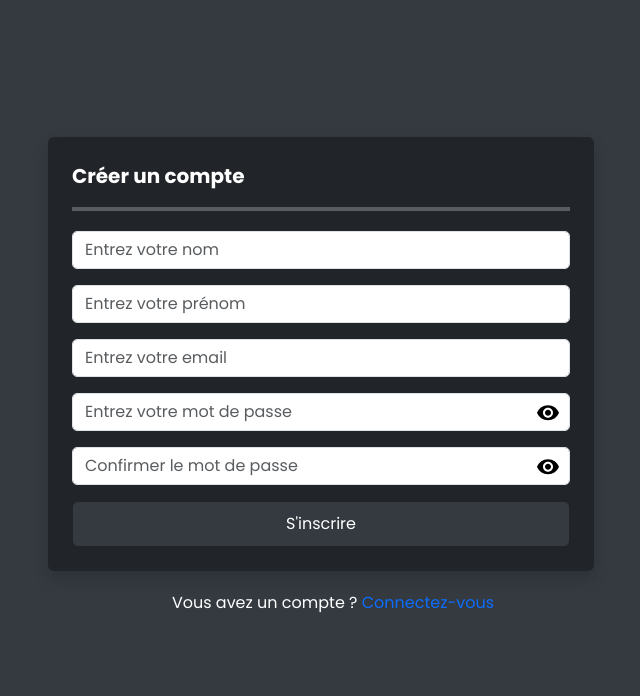
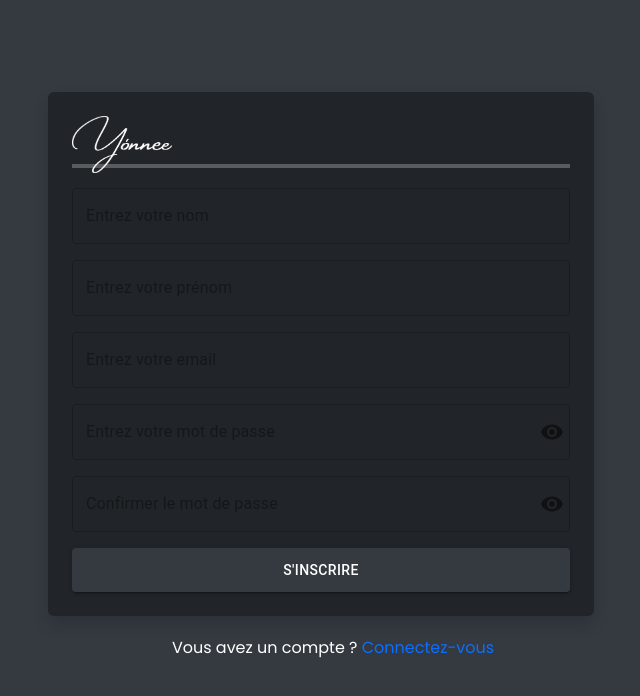
Before and after one commit to gervais6/carte-consulaire, a React (Create React App) app: page /compte in a window 1280 px wide. Shown: the top 696 px of the page, without its empty margins (319-959 px from the left). Built offline with nearby package versions, Linux system fonts and the light colour scheme.

Commit message:
modif design

```diff
--- a/src/pages/Compte.js
+++ b/src/pages/Compte.js
@@ -4,8 +4,11 @@ import { Link, useNavigate } from 'react-router-dom';
 import { ToastContainer, toast } from 'react-toastify';
 import axios from 'axios';
 import 'react-toastify/dist/ReactToastify.css';
+import { IconButton, InputAdornment, TextField, Button } from '@mui/material';
 import Visibility from '@mui/icons-material/Visibility';
 import VisibilityOff from '@mui/icons-material/VisibilityOff';
+import logo from '../pages/Logo Yonnee.png'; // Importez l'image de votre logo
+
 
 const Compte = () => {
   const [name, setName] = useState('');
@@ -50,11 +53,12 @@ const Compte = () => {
             <div className="col-md-6 offset-md-3">
               <form onSubmit={handleSubmit} className="bg-dark p-4 rounded shadow">
                 <div className="modal-header" style={{ background: '#212529', color: 'white' }}>
-                  <h5 className="modal-title" id="loginModalLabel">Créer un compte</h5>
+                <img src={logo} alt="Logo" style={{ width: '100px', marginBottom: '-25px' }} /> {/* Logo Display */}
                 </div>
                 <hr style={{ border: "2px solid white", marginBottom: 20 }} />
+
                 <div className="mb-3">
-                  <input
+                  <TextField
                     type="text"
                     id="name"
                     name="name"
@@ -62,12 +66,13 @@ const Compte = () => {
                     value={name}
                     onChange={(e) => setName(e.target.value)}
                     placeholder="Entrez votre nom"
-                    className="form-control"
+                    fullWidth
+                    variant="outlined"
                     style={{ borderRadius: '5px' }}
                   />
                 </div>
                 <div className="mb-3">
-                  <input
+                  <TextField
                     type="text"
                     id="prenom"
                     name="prenom"
@@ -75,12 +80,13 @@ const Compte = () => {
                     value={prenom}
                     onChange={(e) => setPrenom(e.target.value)}
                     placeholder="Entrez votre prénom"
-                    className="form-control"
+                    fullWidth
+                    variant="outlined"
                     style={{ borderRadius: '5px' }}
                   />
                 </div>
                 <div className="mb-3">
-                  <input
+                  <TextField
                     type="email"
                     id="email"
                     name="email"
@@ -88,12 +94,13 @@ const Compte = () => {
                     value={email}
                     onChange={(e) => setEmail(e.target.value)}
                     placeholder="Entrez votre email"
-                    className="form-control"
+                    fullWidth
+                    variant="outlined"
                     style={{ borderRadius: '5px' }}
                   />
                 </div>
                 <div className="mb-3" style={{ position: 'relative' }}>
-                  <input
+                  <TextField
                     type={showPassword ? 'text' : 'password'}
                     id="password"
                     name="password"
@@ -101,18 +108,22 @@ const Compte = () => {
                     value={password}
                     onChange={(e) => setPassword(e.target.value)}
                     placeholder="Entrez votre mot de passe"
-                    className="form-control"
+                    fullWidth
+                    variant="outlined"
                     style={{ borderRadius: '5px' }}
                   />
-                  <span
+                  <InputAdornment position="end" style={{ position: 'absolute', right: '10px', top: '50%', transform: 'translateY(-50%)' }}>
+                    <IconButton
                       onClick={() => setShowPassword(!showPassword)}
-                    style={{ position: 'absolute', right: '10px', top: '50%', transform: 'translateY(-50%)', cursor: 'pointer', color: 'black' }}
+                      edge="end"
+                      style={{ background: 'transparent' }}
                     >
                       {showPassword ? <VisibilityOff /> : <Visibility />}
-                  </span>
+                    </IconButton>
+                  </InputAdornment>
                 </div>
                 <div className="mb-3" style={{ position: 'relative' }}>
-                  <input
+                  <TextField
                     type={showPasswordConfirmation ? 'text' : 'password'}
                     id="passwordConfirmation"
                     name="passwordConfirmation"
@@ -120,19 +131,24 @@ const Compte = () => {
                     value={passwordConfirmation}
                     onChange={(e) => setPasswordConfirmation(e.target.value)}
                     placeholder="Confirmer le mot de passe"
-                    className="form-control"
+                    fullWidth
+                    variant="outlined"
                     style={{ borderRadius: '5px' }}
                   />
-                  <span
+                  <InputAdornment position="end" style={{ position: 'absolute', right: '10px', top: '50%', transform: 'translateY(-50%)' }}>
+                    <IconButton
                       onClick={() => setShowPasswordConfirmation(!showPasswordConfirmation)}
-                    style={{ position: 'absolute', right: '10px', top: '50%', transform: 'translateY(-50%)', cursor: 'pointer', color: 'black' }}
+                      edge="end"
+                      style={{ background: 'transparent' }}
                     >
                       {showPasswordConfirmation ? <VisibilityOff /> : <Visibility />}
-                  </span>
+                    </IconButton>
+                  </InputAdornment>
                 </div>
-                <button type="submit" className="btn btn-dark" style={{ width: '100%', padding: '10px',background:"#343a40" }}>S'inscrire</button>
+                <Button type="submit" variant="contained" color="primary" style={{ width: '100%', padding: '10px', background: "#343a40" }}>
+                  S'inscrire
+                </Button>
               </form>
-
 
               <div className="form-check d-flex justify-content-center mb-5" style={{ marginTop: 20, color: "white", whiteSpace: 'nowrap' }}>
                 <label className="form-check-label" htmlFor="form2Example3">
--- a/src/pages/Mdp.js
+++ b/src/pages/Mdp.js
@@ -4,6 +4,9 @@ import { Link, useNavigate } from 'react-router-dom';
 import { ToastContainer, toast } from 'react-toastify';
 import axios from 'axios';
 import 'react-toastify/dist/ReactToastify.css';
+import { TextField, Button } from '@mui/material';
+import logo from '../pages/Logo Yonnee.png'; // Importez l'image de votre logo
+
 
 const MotsDePasseOublier = () => {
   const [formData, setFormData] = useState({
@@ -63,11 +66,11 @@ const MotsDePasseOublier = () => {
           <div className="col-md-6 offset-md-3">
             <form onSubmit={handleSubmit} className="bg-dark p-4 rounded shadow">
               <div className="modal-header" style={{ background: '#212529', color: 'white' }}>
-                <h5 className="modal-title" id="loginModalLabel">Réinitialiser votre mot de passe</h5>
+              <img src={logo} alt="Logo" style={{ width: '100px', marginBottom: '-25px' }} /> {/* Logo Display */}
               </div>
               <hr style={{ border: "2px solid white", marginBottom: 20 }} />
               <div className="mb-3">
-                <input
+                <TextField
                   type="email"
                   id="email"
                   name="email"
@@ -75,15 +78,16 @@ const MotsDePasseOublier = () => {
                   value={formData.email}
                   onChange={handleChange}
                   placeholder="Entrez votre email"
-                  className="form-control"
+                  fullWidth
+                  variant="outlined"
                   style={{ borderRadius: '5px' }}
                 />
               </div>
-              <button type="submit" className="btn btn-dark" style={{ width: '100%', padding: '10px', background: "#343a40" }}>
+              <Button type="submit" variant="contained" color="primary" style={{ width: '100%', padding: '10px', background: "#343a40" }}>
                 Envoyer votre e-mail
-              </button>
+              </Button>
             </form>
-            <p className="text-center" style={{ marginTop: '20px', color: "white" ,fontSize:18}}>
+            <p className="text-center" style={{ marginTop: '20px', color: "white", fontSize: 18 }}>
               Revenir à la <Link to="/connect" style={{ textDecoration: 'none' }}>connexion</Link>
             </p>
           </div>
--- a/src/pages/connect.js
+++ b/src/pages/connect.js
@@ -1,19 +1,17 @@
 import React, { useState } from 'react';
-import { Link } from 'react-router-dom';
+import { Link, useNavigate } from 'react-router-dom';
 import { ToastContainer } from 'react-toastify';
-import { IconButton, InputAdornment } from '@mui/material';
+import { IconButton, InputAdornment, TextField, Button } from '@mui/material';
 import { Visibility, VisibilityOff } from '@mui/icons-material';
 import logo from '../pages/Logo Yonnee.png'; // Importez l'image de votre logo
 import '../pages/navbar.css';
-import {  useNavigate } from 'react-router-dom';
 import { toast } from 'react-toastify';
 import axios from 'axios';
 import 'react-toastify/dist/ReactToastify.css';
 import { useAuth } from './AuthContext';
 
-
 const LoginForm = () => {
-    const [formData, setFormData] = useState({ email: '', password: '' }); // Change 'name' to 'email'
+    const [formData, setFormData] = useState({ email: '', password: '' });
     const [showPassword, setShowPassword] = useState(false);
     const navigate = useNavigate();
     const { login } = useAuth();
@@ -33,7 +31,7 @@ const LoginForm = () => {
         try {
             const response = await axios.post("http://localhost:8000/api/login", formData);
             if (response.data.success) {
-                login(response.data.token); // Mettez à jour l'état d'authentification
+                login(response.data.token);
                 toast.success("Connexion réussie.");
                 setTimeout(() => {
                     navigate('/suivi');
@@ -49,25 +47,18 @@ const LoginForm = () => {
 
     return (
         <>
-
-
-            {/* Formulaire de connexion */}
-            <div className="d-flex justify-content-center align-items-center" style={{ height: "100vh", background: "#343a40", fontFamily: 'Poppins, sans-serif', fontWeight: 500}}>
+            <div className="d-flex justify-content-center align-items-center" style={{ height: "100vh", background: "#343a40", fontFamily: 'Poppins, sans-serif', fontWeight: 500 }}>
                 <div className="container">
                     <div className="row">
                         <div className="col-md-6 offset-md-3">
                             <form onSubmit={handleSubmit} className="bg-dark p-4 rounded shadow">
                                 <div className="modal-header" style={{ background: '#212529', color: 'white' }}>
-                                    <h5 className="modal-title" id="loginModalLabel">Connexion</h5>
-                                </div>
-                                <div className="input-group mb-4" style={{ display: "flex", alignItems: "center" }}>
-                                    <div style={{ flex: 1 }}>
-                                        <span style={{ fontWeight: 800, color: 'white' }}></span>
-                                    </div>
+                                    <img src={logo} alt="Logo" style={{ width: '100px', marginBottom: '10px' }} /> {/* Logo Display */}
                                 </div>
                                 <hr style={{ border: "2px solid white", marginTop: -20, marginBottom: 20 }} />
+
                                 <div className="mb-3">
-                                    <input
+                                    <TextField
                                         type="text"
                                         id="email"
                                         name="email"
@@ -75,12 +66,13 @@ const LoginForm = () => {
                                         value={formData.email}
                                         onChange={handleChange}
                                         placeholder="Entrez votre email"
-                                        className="form-control"
+                                        fullWidth
+                                        variant="outlined"
                                         style={{ borderRadius: '5px' }}
                                     />
                                 </div>
                                 <div className="mb-3" style={{ position: 'relative' }}>
-                                    <input
+                                    <TextField
                                         type={showPassword ? 'text' : 'password'}
                                         id="password"
                                         name="password"
@@ -88,7 +80,8 @@ const LoginForm = () => {
                                         value={formData.password}
                                         onChange={handleChange}
                                         placeholder="Entrez votre mot de passe"
-                                        className="form-control"
+                                        fullWidth
+                                        variant="outlined"
                                         style={{ borderRadius: '5px' }}
                                     />
                                     <InputAdornment position="end" style={{ position: 'absolute', right: '10px', top: '50%', transform: 'translateY(-50%)' }}>
@@ -103,9 +96,9 @@ const LoginForm = () => {
                                         </IconButton>
                                     </InputAdornment>
                                 </div>
-                                <button type="submit" className="btn btn-dark" style={{ width: '100%', padding: '10px',background:"#343a40" }}>
+                                <Button type="submit" variant="contained" color="primary" style={{ width: '100%', padding: '10px', background: "#343a40" }}>
                                     Se connecter
-                                </button>
+                                </Button>
                             </form>
                             <div className="form-check d-flex justify-content-center mb-5 me-3" style={{ marginTop: 20, color: "white", whiteSpace: 'nowrap' }}>
                                 <label className="form-check-label" htmlFor="form2Example3">
--- a/src/pages/restepassword.js
+++ b/src/pages/restepassword.js
@@ -4,8 +4,10 @@ import { useNavigate, Link, useLocation } from 'react-router-dom';
 import { ToastContainer, toast } from 'react-toastify';
 import axios from 'axios';
 import 'react-toastify/dist/ReactToastify.css';
+import { TextField, Button, IconButton, InputAdornment } from '@mui/material';
 import Visibility from '@mui/icons-material/Visibility';
 import VisibilityOff from '@mui/icons-material/VisibilityOff';
+import logo from '../pages/Logo Yonnee.png'; // Importez l'image de votre logo
 
 const Resetpassword = () => {
   const [formData, setFormData] = useState({
@@ -82,11 +84,11 @@ const Resetpassword = () => {
           <div className="col-md-6 offset-md-3">
             <form onSubmit={handleSubmit} className="bg-dark p-4 rounded shadow">
               <div className="modal-header" style={{ background: '#212529', color: 'white' }}>
-                <h5 className="modal-title" id="resetPasswordModalLabel">Réinitialiser votre mot de passe</h5>
+              <img src={logo} alt="Logo" style={{ width: '100px', marginBottom: '-25px' }} /> {/* Logo Display */}
               </div>
               <hr style={{ border: "2px solid white", marginBottom: 20 }} />
               <div className="mb-3">
-                <input
+                <TextField
                   type="email"
                   id="email"
                   name="email"
@@ -94,12 +96,13 @@ const Resetpassword = () => {
                   value={formData.email}
                   onChange={handleChange}
                   placeholder="Entrez votre email"
-                  className="form-control"
+                  fullWidth
+                  variant="outlined"
                   style={{ borderRadius: '5px' }}
                 />
               </div>
               <div className="mb-3" style={{ position: 'relative' }}>
-                <input
+                <TextField
                   type={showPassword ? 'text' : 'password'}
                   id="password"
                   name="password"
@@ -107,18 +110,22 @@ const Resetpassword = () => {
                   value={formData.password}
                   onChange={handleChange}
                   placeholder="Entrez votre nouveau mot de passe"
-                  className="form-control"
+                  fullWidth
+                  variant="outlined"
                   style={{ borderRadius: '5px' }}
                 />
-                <span
+                <InputAdornment position="end" style={{ position: 'absolute', right: '10px', top: '50%', transform: 'translateY(-50%)' }}>
+                  <IconButton
                     onClick={() => setShowPassword(!showPassword)}
-                  style={{ position: 'absolute', right: '10px', top: '50%', transform: 'translateY(-50%)', cursor: 'pointer', color: 'black' }}
+                    edge="end"
+                    style={{ background: 'transparent' }}
                   >
                     {showPassword ? <VisibilityOff /> : <Visibility />}
-                </span>
+                  </IconButton>
+                </InputAdornment>
               </div>
               <div className="mb-3" style={{ position: 'relative' }}>
-                <input
+                <TextField
                   type={showPasswordConfirmation ? 'text' : 'password'}
                   id="passwordConfirmation"
                   name="passwordConfirmation"
@@ -126,20 +133,26 @@ const Resetpassword = () => {
                   value={formData.passwordConfirmation}
                   onChange={handleChange}
                   placeholder="Confirmez votre mot de passe"
-                  className="form-control"
+                  fullWidth
+                  variant="outlined"
                   style={{ borderRadius: '5px' }}
                 />
-                <span
+                <InputAdornment position="end" style={{ position: 'absolute', right: '10px', top: '50%', transform: 'translateY(-50%)' }}>
+                  <IconButton
                     onClick={() => setShowPasswordConfirmation(!showPasswordConfirmation)}
-                  style={{ position: 'absolute', right: '10px', top: '50%', transform: 'translateY(-50%)', cursor: 'pointer', color: 'black' }}
+                    edge="end"
+                    style={{ background: 'transparent' }}
                   >
                     {showPasswordConfirmation ? <VisibilityOff /> : <Visibility />}
-                </span>
+                  </IconButton>
+                </InputAdornment>
               </div>
-              <button type="submit" className="btn btn-dark" style={{ width: '100%', padding: '10px', background: "#343a40" }}>Confirmez</button>
+              <Button type="submit" variant="contained" color="primary" style={{ width: '100%', padding: '10px', background: "#343a40" }}>
+                Confirmez
+              </Button>
             </form>
             <p className="text-center" style={{ marginTop: '20px', color: "white" }}>
-              Revenir à la <Link to="/connect" style={{ textDecoration: 'none',fontSize:18 }}>connexion</Link>
+              Revenir à la <Link to="/connect" style={{ textDecoration: 'none', fontSize: 18 }}>connexion</Link>
             </p>
           </div>
         </div>
```
Lines whose indentation alone changed are shown as unchanged.
